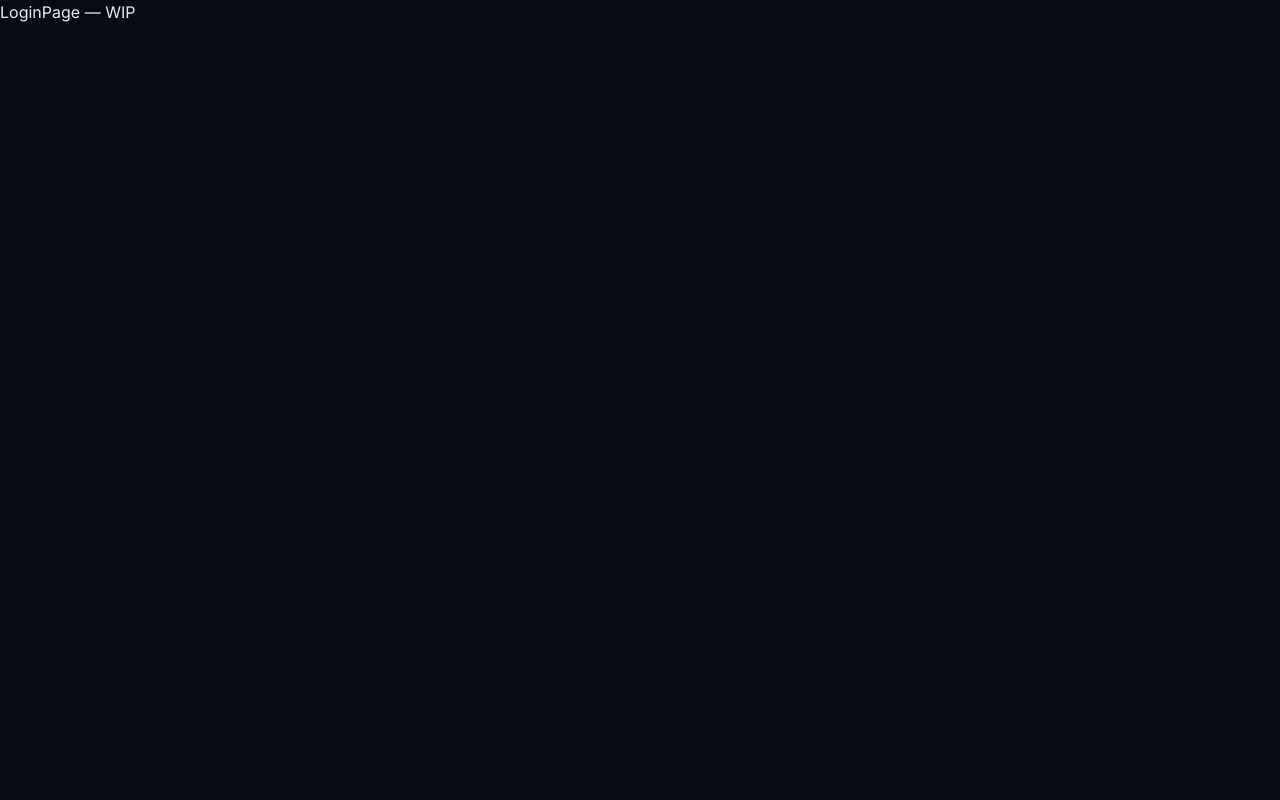
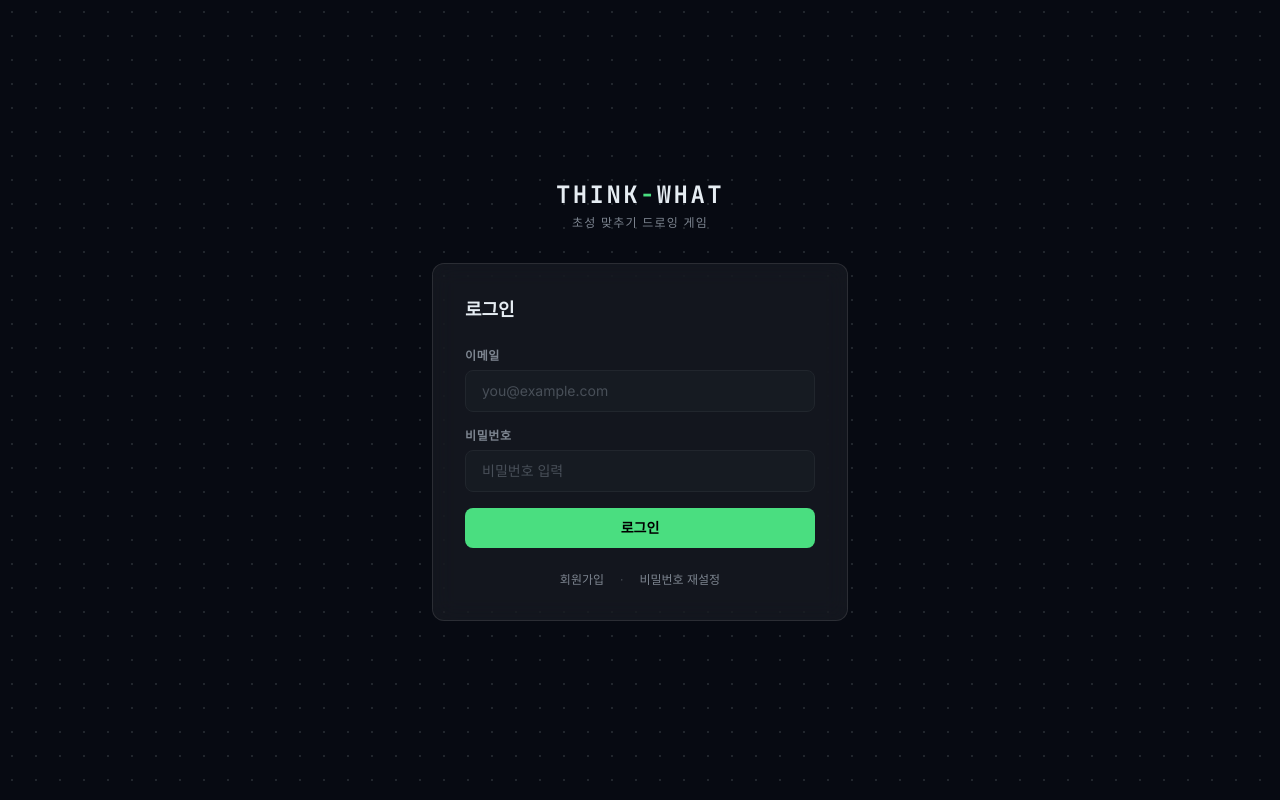
Before and after one commit to znak99/think-what, a React (Vite) app in the folder frontend/: page /login in a window 1280 px wide. Built offline with nearby package versions, Linux system fonts and the light colour scheme; no server answers.

Commit message:
로그인 화면 추가

```diff
--- a/frontend/src/pages/auth/LoginPage.tsx
+++ b/frontend/src/pages/auth/LoginPage.tsx
@@ -1,3 +1,138 @@
+import { useState } from 'react'
+import { Link, useNavigate } from 'react-router-dom'
+import { authApi } from '../../api/auth'
+import { useAuth } from '../../hooks/useAuth'
+import AuthLayout from '../../components/common/AuthLayout'
+
+interface FormState {
+  email: string
+  password: string
+}
+
+interface FieldErrors {
+  email?: string
+  password?: string
+}
+
+function validate(form: FormState): FieldErrors {
+  const errors: FieldErrors = {}
+  if (!form.email) errors.email = '이메일을 입력해주세요.'
+  else if (!/^[^\s@]+@[^\s@]+\.[^\s@]+$/.test(form.email)) errors.email = '올바른 이메일 형식이 아닙니다.'
+  if (!form.password) errors.password = '비밀번호를 입력해주세요.'
+  return errors
+}
+
 export default function LoginPage() {
-  return <div className="text-[#e6edf3]">LoginPage — WIP</div>
+  const navigate = useNavigate()
+  const { saveTokens } = useAuth()
+
+  const [form, setForm] = useState<FormState>({ email: '', password: '' })
+  const [fieldErrors, setFieldErrors] = useState<FieldErrors>({})
+  const [serverError, setServerError] = useState('')
+  const [isLoading, setIsLoading] = useState(false)
+
+  function handleChange(e: React.ChangeEvent<HTMLInputElement>) {
+    const { name, value } = e.target
+    setForm((prev) => ({ ...prev, [name]: value }))
+    if (fieldErrors[name as keyof FieldErrors]) {
+      setFieldErrors((prev) => ({ ...prev, [name]: undefined }))
+    }
+    setServerError('')
+  }
+
+  async function handleSubmit(e: React.FormEvent) {
+    e.preventDefault()
+    const errors = validate(form)
+    if (Object.keys(errors).length > 0) {
+      setFieldErrors(errors)
+      return
+    }
+
+    setIsLoading(true)
+    setServerError('')
+    try {
+      const res = await authApi.login(form.email, form.password)
+      saveTokens(res.data.access_token, res.data.refresh_token)
+      navigate('/game', { replace: true })
+    } catch (err: unknown) {
+      const status = (err as { response?: { status: number } }).response?.status
+      if (status === 401) setServerError('이메일 또는 비밀번호가 올바르지 않습니다.')
+      else setServerError('로그인 중 오류가 발생했습니다. 잠시 후 다시 시도해주세요.')
+    } finally {
+      setIsLoading(false)
+    }
+  }
+
+  return (
+    <AuthLayout>
+      <h2 className="text-lg font-semibold text-[#e6edf3] mb-6">로그인</h2>
+
+      <form onSubmit={handleSubmit} noValidate className="space-y-4">
+        {/* 이메일 */}
+        <div>
+          <label className="block text-xs font-semibold uppercase tracking-wider text-[#7d8590] mb-1.5">
+            이메일
+          </label>
+          <input
+            type="email"
+            name="email"
+            value={form.email}
+            onChange={handleChange}
+            placeholder="you@example.com"
+            className={`w-full px-4 py-2.5 rounded-lg bg-[#161b22] border text-sm text-[#e6edf3] placeholder-[#484f58] transition-all duration-200 focus:outline-none focus:shadow-[0_0_0_3px_rgba(74,222,128,0.08)] ${
+              fieldErrors.email ? 'border-red-400/60 focus:border-red-400/60' : 'border-[#21262d] focus:border-green-400/50'
+            }`}
+          />
+          {fieldErrors.email && (
+            <p className="mt-1 text-xs text-red-400 animate-slide-up">{fieldErrors.email}</p>
+          )}
+        </div>
+
+        {/* 비밀번호 */}
+        <div>
+          <label className="block text-xs font-semibold uppercase tracking-wider text-[#7d8590] mb-1.5">
+            비밀번호
+          </label>
+          <input
+            type="password"
+            name="password"
+            value={form.password}
+            onChange={handleChange}
+            placeholder="비밀번호 입력"
+            className={`w-full px-4 py-2.5 rounded-lg bg-[#161b22] border text-sm text-[#e6edf3] placeholder-[#484f58] transition-all duration-200 focus:outline-none focus:shadow-[0_0_0_3px_rgba(74,222,128,0.08)] ${
+              fieldErrors.password ? 'border-red-400/60 focus:border-red-400/60' : 'border-[#21262d] focus:border-green-400/50'
+            }`}
+          />
+          {fieldErrors.password && (
+            <p className="mt-1 text-xs text-red-400 animate-slide-up">{fieldErrors.password}</p>
+          )}
+        </div>
+
+        {/* 서버 오류 */}
+        {serverError && (
+          <p className="text-sm text-red-400 animate-slide-up">{serverError}</p>
+        )}
+
+        {/* 제출 버튼 */}
+        <button
+          type="submit"
+          disabled={isLoading}
+          className="w-full mt-2 py-2.5 rounded-lg bg-green-400 hover:bg-green-300 text-black text-sm font-semibold transition-all duration-200 disabled:opacity-50 disabled:cursor-not-allowed"
+        >
+          {isLoading ? '처리 중...' : '로그인'}
+        </button>
+      </form>
+
+      {/* 하단 링크 */}
+      <div className="mt-6 flex justify-center gap-4 text-xs text-[#7d8590]">
+        <Link to="/signup" className="hover:text-[#e6edf3] transition-colors duration-150">
+          회원가입
+        </Link>
+        <span className="text-[#484f58]">·</span>
+        <Link to="/password-reset" className="hover:text-[#e6edf3] transition-colors duration-150">
+          비밀번호 재설정
+        </Link>
+      </div>
+    </AuthLayout>
+  )
 }
```
